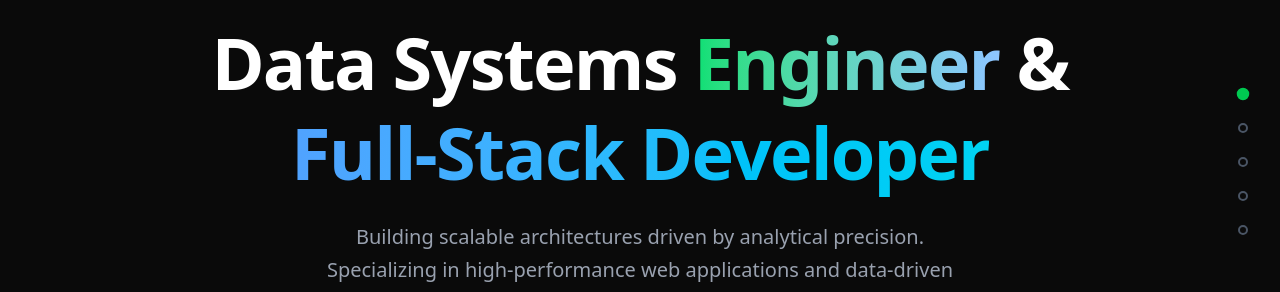
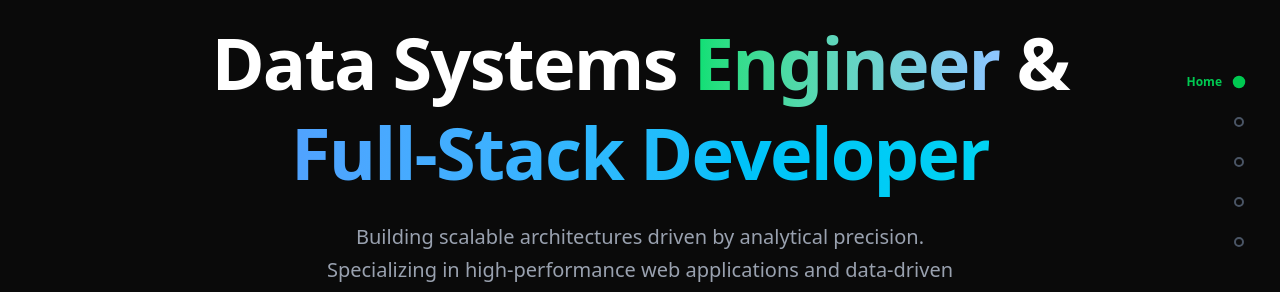
Before and after one commit to BayuuPermana/Bayu, a React (Vite) app: page / in a window 1280 px wide. Shown: the part 238-530 px from the top of the page. Built offline with nearby package versions, Linux system fonts and the light colour scheme.

Commit message:
feat: upgrade Section HUD to row-click UX with integrated hover feedback

```diff
--- a/components/SectionHUD.tsx
+++ b/components/SectionHUD.tsx
@@ -43,27 +43,32 @@ const SectionHUD: React.FC = () => {
     }, []);
 
     return (
-        <div className="fixed right-8 top-1/2 -translate-y-1/2 z-40 hidden md:flex flex-col gap-6 items-center">
-            {navItems.map((item) => (
+        <div className="fixed right-8 top-1/2 -translate-y-1/2 z-40 hidden md:flex flex-col gap-4 items-end">
+            {navItems.map((item) => {
+                const isActive = activeSection === item.id;
+                return (
                     <button
                         key={item.id}
                         onClick={() => scrollToSection(item.id)}
-                    className="group relative flex items-center justify-center"
+                        className="group flex items-center gap-3 py-1 pl-4 pr-1 transition-all duration-300 rounded-full hover:bg-black/5 dark:hover:bg-white/5"
                         aria-label={`Scroll to ${item.label}`}
                     >
-                    {/* Label */}
-                    <span className="absolute right-8 px-2 py-1 rounded bg-gray-900 dark:bg-white text-white dark:text-black text-xs font-bold opacity-0 group-hover:opacity-100 transition-opacity whitespace-nowrap pointer-events-none">
+                        <span className={`text-xs font-bold transition-all duration-300 whitespace-nowrap ${
+                            isActive
+                            ? 'opacity-100 text-green-500'
+                            : 'opacity-0 group-hover:opacity-60 text-gray-900 dark:text-white'
+                        }`}>
                             {item.label}
                         </span>
 
-                    {/* Dot */}
                         <div className={`w-2.5 h-2.5 rounded-full transition-all duration-300 border-2 ${
-                        activeSection === item.id
+                            isActive
                             ? 'bg-green-500 border-green-500 scale-125'
-                        : 'bg-transparent border-gray-400 dark:border-gray-600 hover:border-green-500'
+                            : 'bg-transparent border-gray-400 dark:border-gray-600 group-hover:border-green-500'
                         }`} />
                     </button>
-            ))}
+                );
+            })}
         </div>
     );
 };
```
Lines whose indentation alone changed are shown as unchanged.
